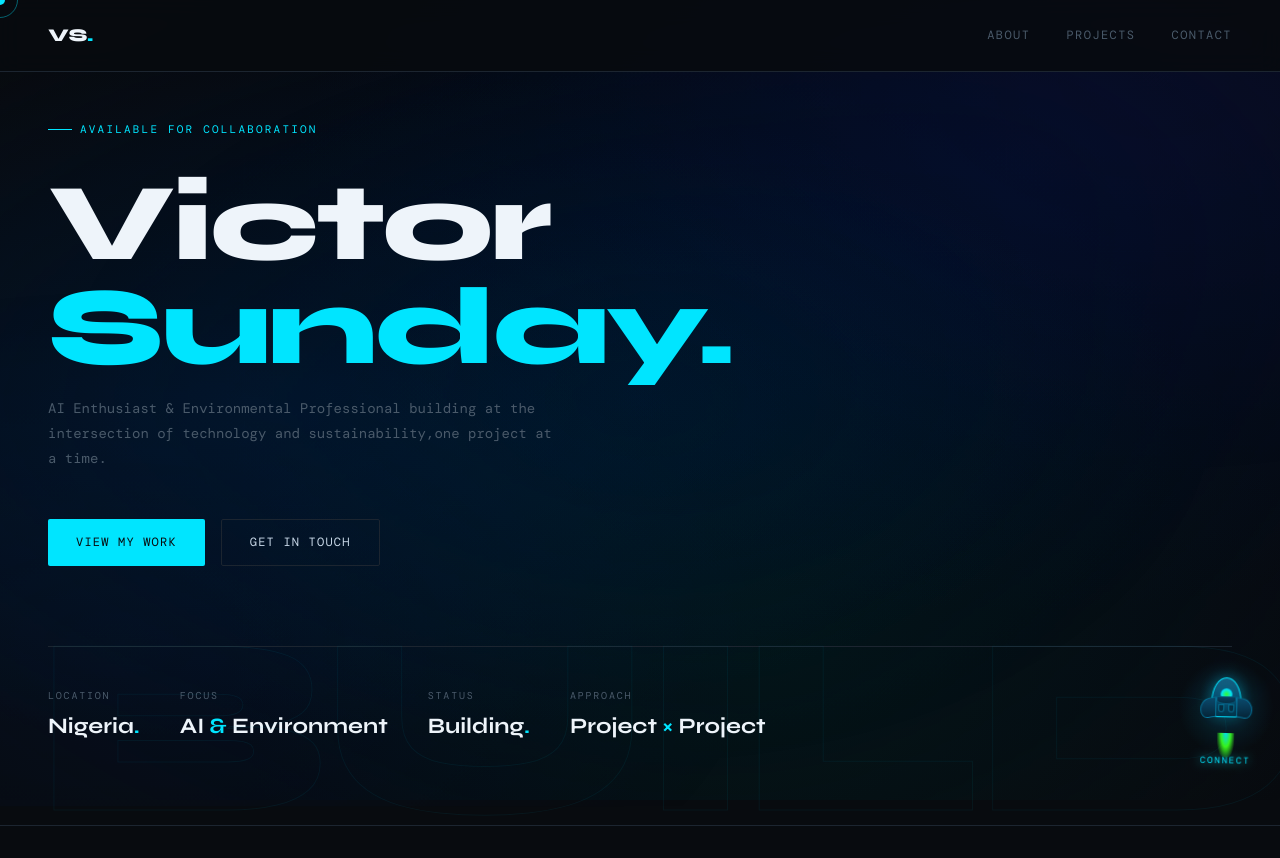
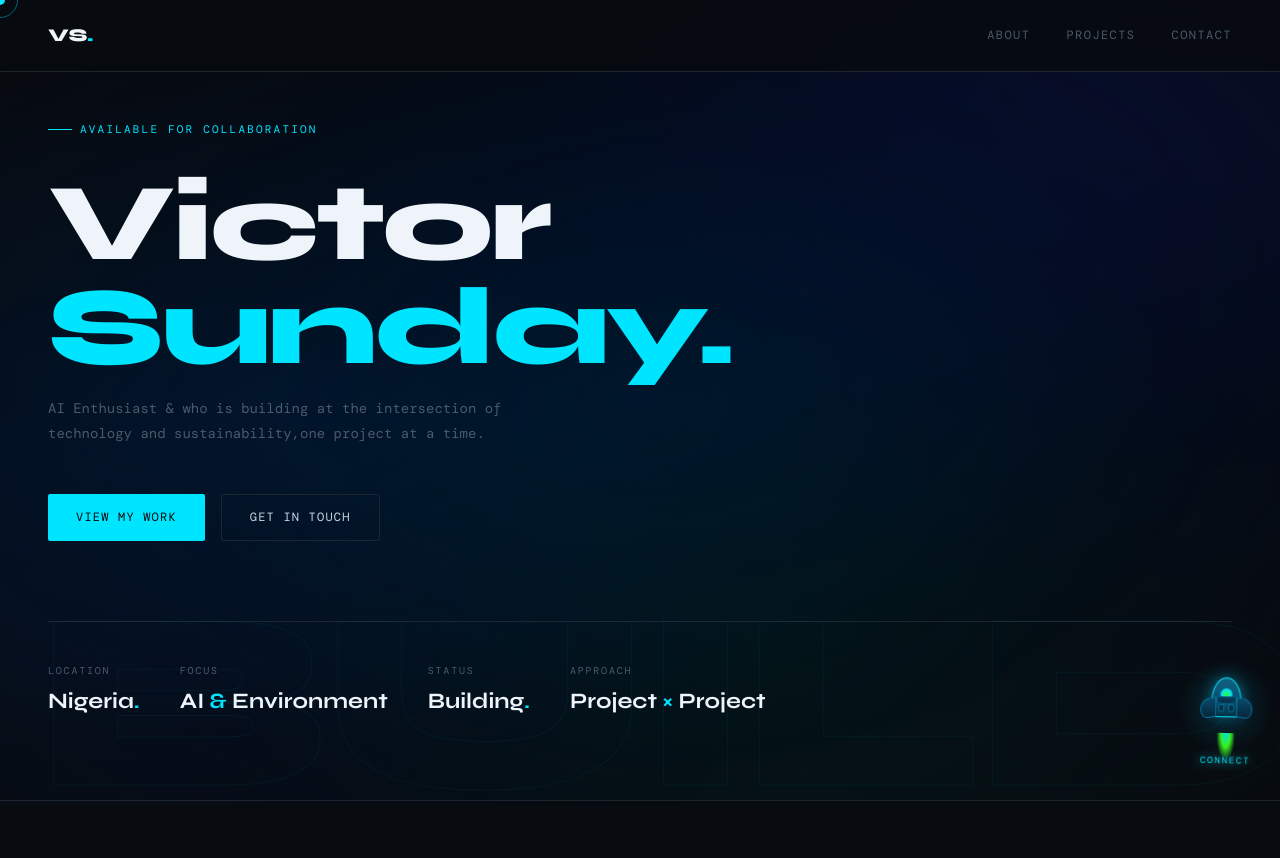
Before and after one commit to evilben-567/life-project, a website: page index.html in a window 1280 px wide. Shown: the top 858 px of the page. Drawn offline with nearby package versions, Linux system fonts and the light colour scheme; a web font is replaced by a local one.

Commit message:
little text update

```diff
--- a/index.html
+++ b/index.html
@@ -713,7 +713,7 @@ body::after {
       <span class="line2">Sunday.</span>
     </h1>
     <p class="hero-sub">
-      AI Enthusiast &amp; Environmental Professional building at the intersection of technology and sustainability,one project at a time.
+      AI Enthusiast &amp; who is building at the intersection of technology and sustainability,one project at a time.
     </p>
     <div class="hero-cta">
       <a href="#projects" class="btn btn-primary">View My Work</a>
@@ -751,7 +751,7 @@ body::after {
         I'm Victor Sunday. an AI enthusiastc, A graduate from Gregory university uturu with a Bsc in Computer science based in Nigeria. I sit at the crossroads of <strong>technology and sustainability</strong>, applying emerging AI tools to real-world environmental challenges.
       </p>
       <p>
-        I believe the future belongs to those who build it. So that's what I'm doing<strong>project by project</strong>, sharpening my skills, expanding my toolkit, and creating things that matter. Every project teaches me something. Every build gets me closer to the work I'm here to do.
+        I believe the future belongs to those who build it. So that's what I'm doing <strong>project by project</strong>, sharpening my skills, expanding my toolkit, and creating things that matter. Every project teaches me something. Every build gets me closer to the work I'm here to do.
       </p>
       <p>
         Currently exploring AI engineering, intelligent systems, and how technology can drive environmental impact at scale. particularly across Africa.
```
